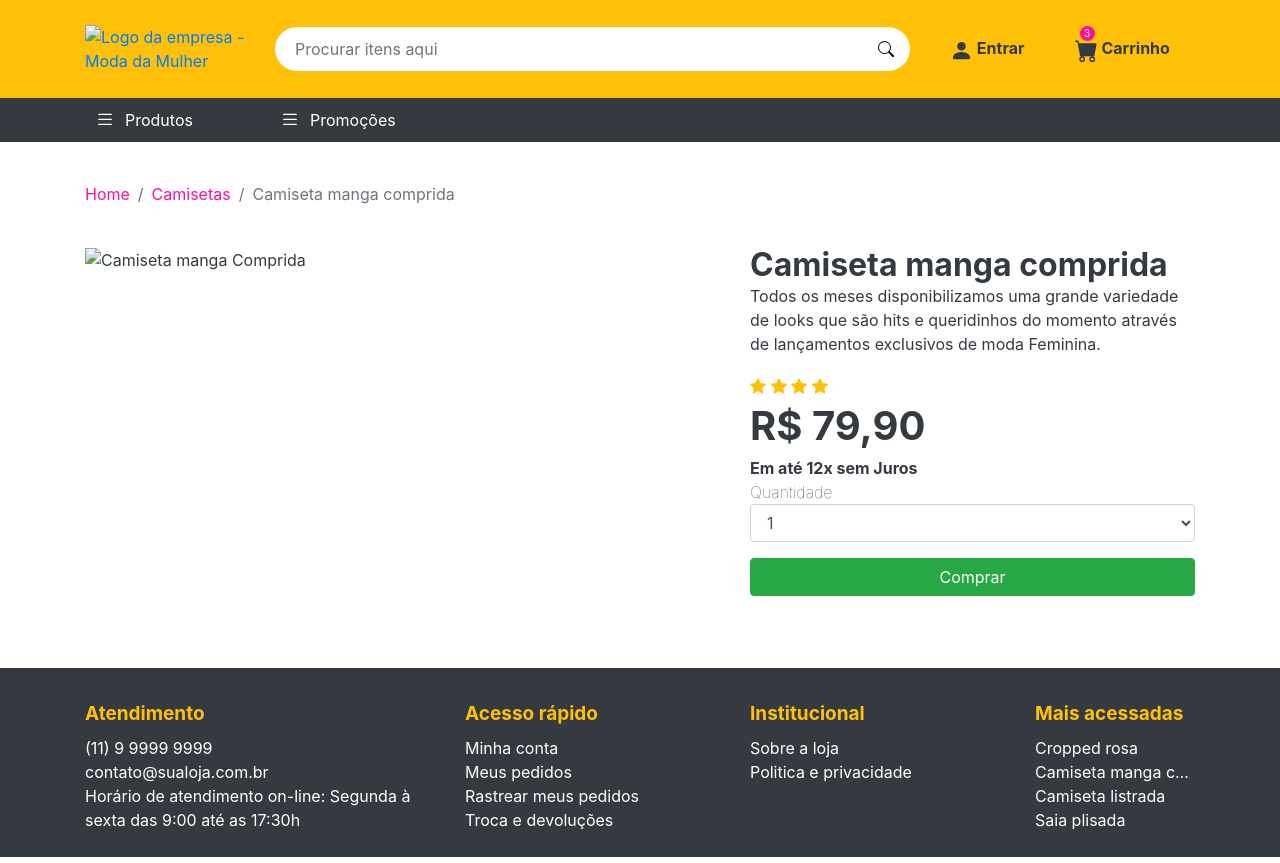
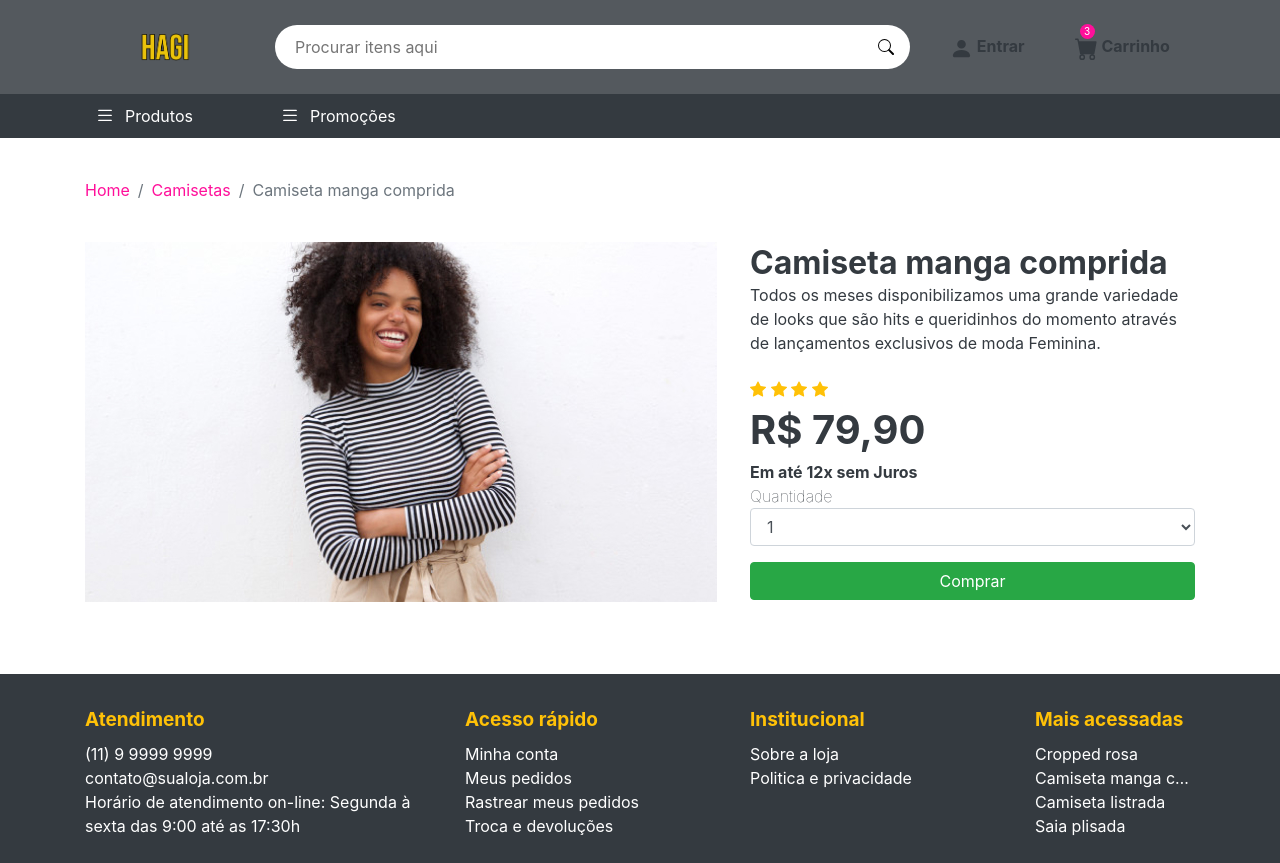
Before and after one commit to Dav1Renat0/Hagi, a plain HTML site: page Hagi - FrontEnd/produto-camiseta-manga-comprida.html in a window 1280 px wide. Drawn offline with nearby package versions, Linux system fonts and the light colour scheme; files that its build step writes are made by us from their sources; files whose address does not match are found by name.

Commit message:
modified:   Hagi - FrontEnd/produto-camiseta-manga-comprida.html

```diff
--- a/Hagi - FrontEnd/produto-camiseta-manga-comprida.html
+++ b/Hagi - FrontEnd/produto-camiseta-manga-comprida.html
@@ -8,11 +8,11 @@
   <title>Hagi - Produtos</title>
 
   <!-- Favicons -->
-    <link rel="shortcut icon" href="/GreenArt/assets/images/favicon_io/favicon-32x32.png" type="image/x-icon">
+    <link rel="shortcut icon" href="assets/img/Hagi-Icon.png" type="image/x-icon">
   <!-- end Favicons -->
 
   <!-- Css -->
-  <link rel="stylesheet" href="./assets/css/style.css">
+  <link rel="stylesheet" href="assets - loja/css/style.css">
 </head>
 
 <body>
@@ -25,8 +25,8 @@
       <article class="row d-flex align-items-center">
 
         <!-- logo -->
-        <a href="./" class="col-md-2 d-flex justify-content-center">
-          <img src="./assets/images/logo.svg" class="img-fluid" alt="Logo da empresa - Moda da Mulher">
+        <a href="index.html" class="col-md-2 d-flex justify-content-center">
+          <img src="assets/img/Hagi-logo.png" class="img-fluid">
         </a>
 
         <!-- buscador -->
@@ -47,7 +47,7 @@
         <!-- administrativo do cliente -->
         <ul class="col-md-3 nav d-flex align-items-center justify-content-around">
           <li class="nav-item">
-            <a href="#">
+            <a href="Login.html">
               <svg width="1em" height="1em" viewBox="0 0 16 16" class="bi bi-person-fill" fill="currentColor"
                 xmlns="http://www.w3.org/2000/svg">
                 <path fill-rule="evenodd"
@@ -162,7 +162,7 @@
 
       <article class="row produtos-compra">
         <figure class="col-md-7 mb-3">
-          <img src="./assets/images/foto-carrinho-camiseta-manga-comprida.jpg" class="img-fluid"
+          <img src="assets - loja/images/foto-carrinho-camiseta-manga-comprida.jpg" class="img-fluid"
             alt="Camiseta manga Comprida">
         </figure>
 
```
